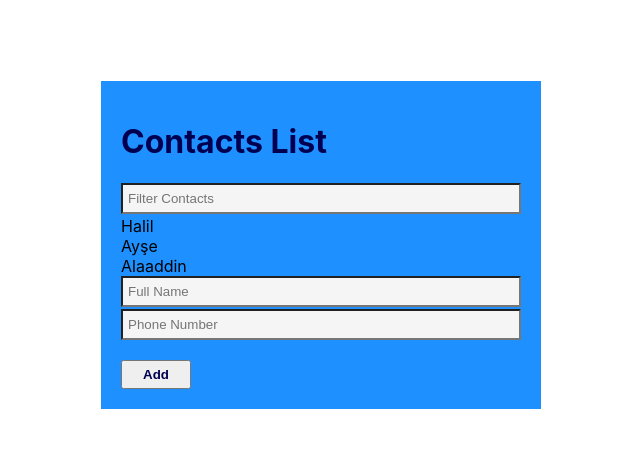
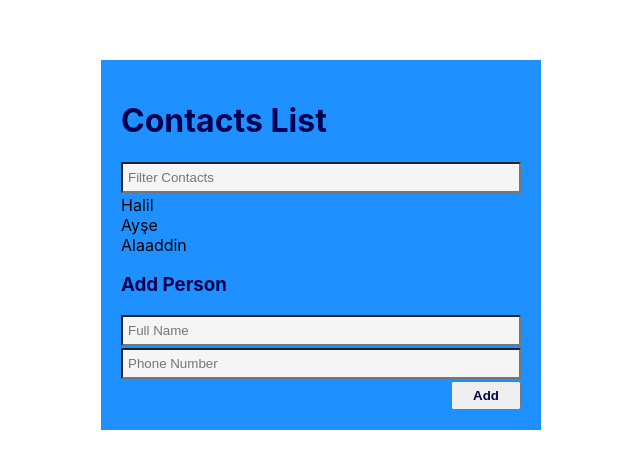
Before and after one commit to onursimsekkk/contacts-app-react, a React (Create React App) app: page / in a window 1280 px wide. Shown: the part 155-624 px from the top of the page, without its empty margins (319-959 px from the left). Built offline with nearby package versions, Linux system fonts and the light colour scheme.

Commit message:
Edit comp

```diff
--- a/src/components/Form/index.js
+++ b/src/components/Form/index.js
@@ -1,4 +1,5 @@
 import { useState, useEffect } from "react";
+import phoneValidation from "../../utils/phoneValidation";
 
 function Form({ addContact, contacts }) {
   const [form, setForm] = useState({ fullname: "", phone_number: "" });
@@ -21,6 +22,7 @@ function Form({ addContact, contacts }) {
   return (
     <div>
       <div>
+        <h3>Add Person</h3>
         <input
           name="fullname"
           placeholder="Full Name"
@@ -36,8 +38,7 @@ function Form({ addContact, contacts }) {
           onChange={onChangeInput}
         />
       </div>
-      <h3>{}</h3>
-      <div>
+      <div className="btn-box">
         <button onClick={onSubmit}>Add</button>
       </div>
     </div>
```
